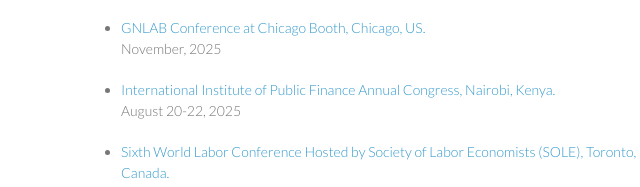
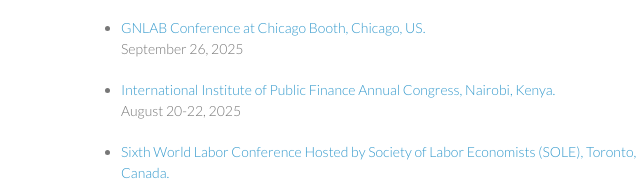
Before and after one commit to TimCejka/timcejka.github.io, a plain HTML site: page conferences.html in a window 1280 px wide. Shown: the part 567-754 px from the top of the page, 439-1079 px from the left. Drawn offline with Linux system fonts and the light colour scheme.

Commit message:
updated conf

```diff
--- a/conferences.html
+++ b/conferences.html
@@ -167,7 +167,7 @@
 </ul>
 <ul>
   <li> <a href="https://github.com/ganong-noel"> GNLAB Conference at Chicago Booth, Chicago, US. </a><br>
-    November, 2025 </li>
+    September 26, 2025 </li>
 </ul>
 <ul>
   <li> <a href="https://www.iipf.org/cng.htm"> International Institute of Public Finance Annual Congress, Nairobi, Kenya. </a><br>
```
